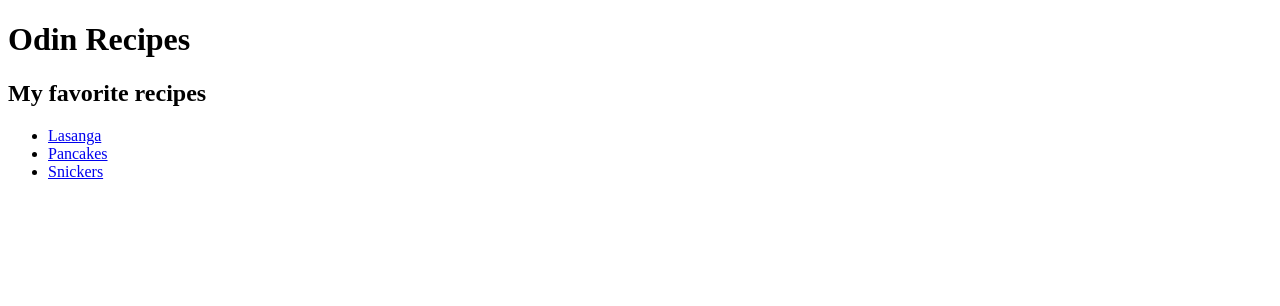
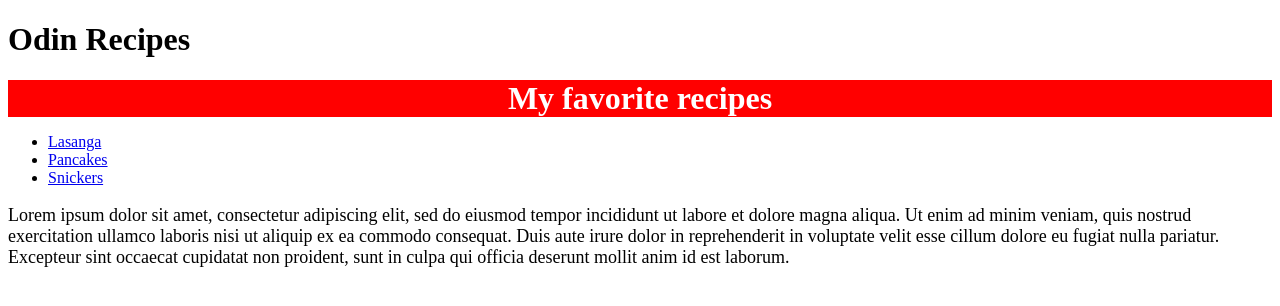
Before and after one commit to TompaThompson/odin-recipes, a plain HTML site: page index.html in a window 1280 px wide. Drawn offline with Linux system fonts and the light colour scheme.

Commit message:
index.html med länkad stilmall

```diff
--- /dev/null
+++ b/css/style.css
@@ -0,0 +1,13 @@
+.intro {
+  background-color: red;
+  color: white;
+  font-size: 32px;
+  font-weight: bold;
+  text-align: center;
+}
+
+/* div`: a red background, white text, a font size of 32px, center aligned,
+  and bold */
+p {
+  font-size: 18px;
+}
--- a/index.html
+++ b/index.html
@@ -1,17 +1,26 @@
-<!DOCTYPE html>
 <!DOCTYPE html>
 <html lang="en" dir="ltr">
   <head>
+    <link rel="stylesheet" href="css/style.css">
     <meta charset="utf-8">
     <title>Odin Recipes</title>
   </head>
   <body>
     <h1>Odin Recipes</h1>
-    <h2>My favorite recipes</h2>
+    <div class="intro">
+      My favorite recipes
+    </div>
     <ul>
       <li><a href="recipes/lasanga.html">Lasanga</a></li>
       <li><a href="recipes/pancakes.html">Pancakes</a></li>
       <li><a href="recipes/snickers.html">Snickers</a></li>
     </ul>
+    <p>Lorem ipsum dolor sit amet, consectetur adipiscing elit, sed do eiusmod
+      tempor incididunt ut labore et dolore magna aliqua. Ut enim ad minim
+      veniam, quis nostrud exercitation ullamco laboris nisi ut aliquip ex ea
+      commodo consequat. Duis aute irure dolor in reprehenderit in voluptate
+      velit esse cillum dolore eu fugiat nulla pariatur. Excepteur sint occaecat
+      cupidatat non proident, sunt in culpa qui officia deserunt mollit anim id
+      est laborum.</p>
   </body>
 </html>
--- /dev/null
+++ b/recipes/master.css
@@ -0,0 +1,13 @@
+.intro {
+  background-color: red;
+  color: white;
+  font-size: 32px;
+  font-style: bold;
+  text-align: center;
+}
+
+/* div`: a red background, white text, a font size of 32px, center aligned,
+  and bold */
+p {
+  font-size: 18px;
+}
```
Also changed, not shown: 2 other files.
